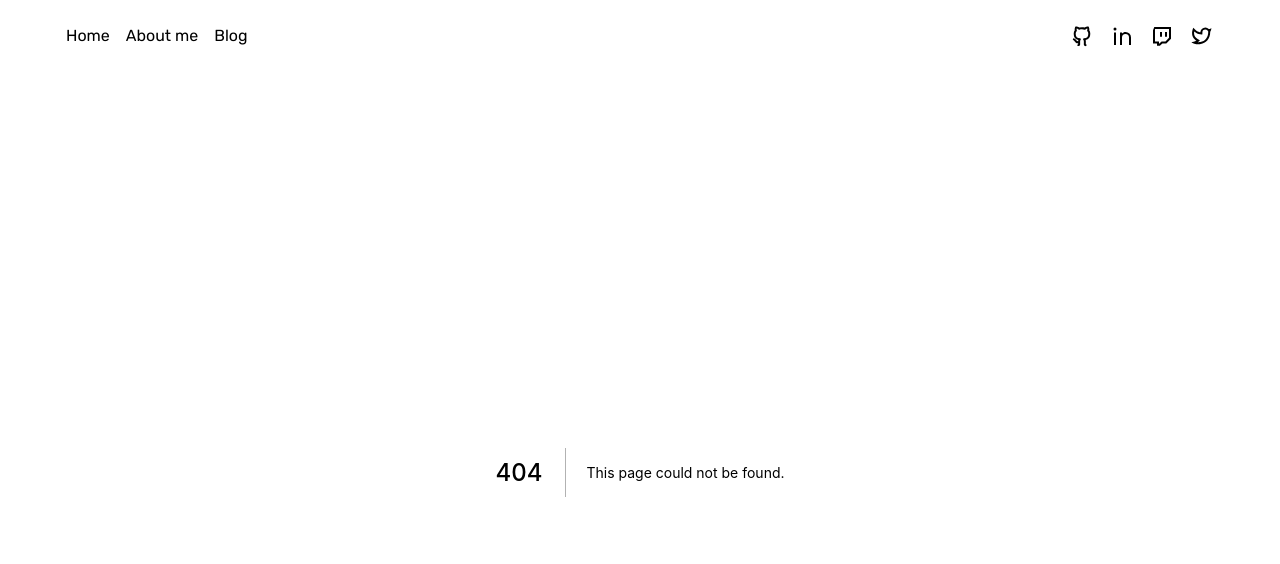
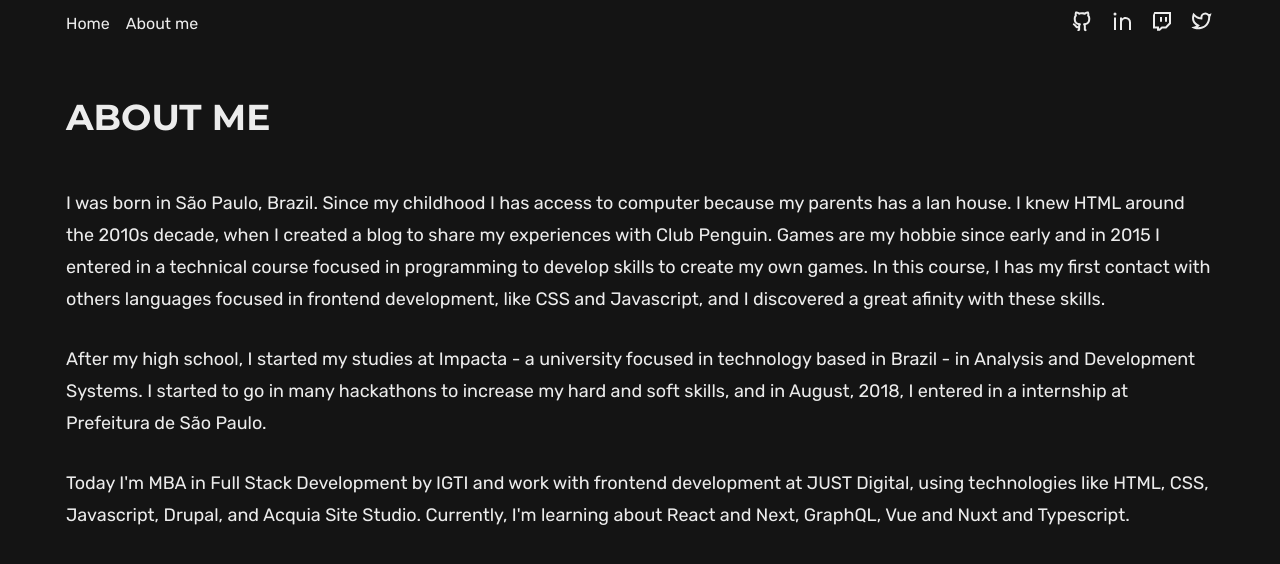
Before and after one commit to gitlherme/personal-site, a Next.js app: page /about in a window 1280 px wide. Before the commit this address had no page. Shown: the top 564 px of the page. Built offline with nearby package versions, Linux system fonts and the light colour scheme.

Commit message:
feat: finish home and about me

```diff
--- a/src/components/Header.tsx
+++ b/src/components/Header.tsx
@@ -4,7 +4,7 @@
 
 export function Header() {
   return (
-    <Flex as="header" justify="space-between" pt="6" pb="6" align="center">
+    <Flex as="header" justify="space-between" h="48px" align="center">
       <NavigationMenu />
       <SocialMediaBlock />
     </Flex>
--- a/src/components/NavigationMenu.tsx
+++ b/src/components/NavigationMenu.tsx
@@ -1,18 +1,11 @@
-import { Flex, Link as ChakraLink } from "@chakra-ui/react";
+import { Flex } from "@chakra-ui/react";
 import Link from "next/link";
 
 export function NavigationMenu() {
   return (
     <Flex as="nav" gap="4" justify="center">
-      <ChakraLink>
-        <Link href="/">Home</Link>
-      </ChakraLink>
-      <ChakraLink>
-        <Link href="/about">About me</Link>
-      </ChakraLink>
-      <ChakraLink>
-        <Link href="/about">Blog</Link>
-      </ChakraLink>
+      <Link href="/">Home</Link>
+      <Link href="/about">About me</Link>
     </Flex>
   )
 }
--- a/src/components/SocialMediaBlock.tsx
+++ b/src/components/SocialMediaBlock.tsx
@@ -1,12 +1,20 @@
-import { Flex, Icon } from "@chakra-ui/react";
-import { RiGithubLine, RiLinkedinLine, RiTwitchLine, RiTwitterLine } from 'react-icons/ri'
+import { Flex, Icon, Link } from "@chakra-ui/react";
+import { RiGithubLine, RiLinkedinLine, RiTwitchLine, RiTwitterLine } from 'react-icons/ri';
 export function SocialMediaBlock() {
   return (
     <Flex gap="4">
-      <Icon as={RiGithubLine} fontSize="24px" />
-      <Icon as={RiLinkedinLine} fontSize="24px" />
-      <Icon as={RiTwitchLine} fontSize="24px" />
-      <Icon as={RiTwitterLine} fontSize="24px" />
+      <Link href="https://github.com/githerme" isExternal>
+        <Icon as={RiGithubLine} fontSize="24px" />
+      </Link>
+      <Link href="https://linkedin.com/in/githerme" isExternal>
+        <Icon as={RiLinkedinLine} fontSize="24px" />
+      </Link>
+      <Link href="https://twitch.tv/githerme" isExternal>
+        <Icon as={RiTwitchLine} fontSize="24px" />
+      </Link>
+      <Link href="https://twitter.com/githerme" isExternal>
+        <Icon as={RiTwitterLine} fontSize="24px" />
+      </Link>
     </Flex>
   )
 }
--- a/src/pages/_document.tsx
+++ b/src/pages/_document.tsx
@@ -1,5 +1,5 @@
 
-import Document, { Html, Head, Main, NextScript } from "next/document";
+import Document, { Head, Html, Main, NextScript } from "next/document";
 
 export default class MyDocument extends Document {
   render() {
@@ -9,7 +9,6 @@
           <link rel="preconnect" href="https://fonts.googleapis.com" />
           <link rel="preconnect" href="https://fonts.gstatic.com" crossOrigin="true" />
           <link href="https://fonts.googleapis.com/css2?family=Montserrat:wght@700;800;900&family=Rubik:wght@300;400;600&display=swap" rel="stylesheet"/>
-          <title>Guilherme Vieira.</title>
         </Head>
         <body>
           <Main />
--- /dev/null
+++ b/src/pages/about.tsx
@@ -0,0 +1,20 @@
+import { Flex, Heading, Text, VStack } from "@chakra-ui/react";
+
+export default function About() {
+  return (
+    <Flex direction="column" mt="3rem">
+      <Heading as="h1" mb="3rem">ABOUT ME</Heading>
+      <VStack gap="20px" fontSize="18px">
+        <Text>
+          I was born in São Paulo, Brazil. Since my childhood I has access to computer because my parents has a lan house. I knew HTML around the 2010s decade, when I created a blog to share my experiences with Club Penguin. Games are my hobbie since early and in 2015 I entered in a technical course focused in programming to develop skills to create my own games. In this course, I has my first contact with others languages focused in frontend development, like CSS and Javascript, and I discovered a great afinity with these skills.
+        </Text>
+        <Text>
+          After my high school, I started my studies at Impacta - a university focused in technology based in Brazil - in Analysis and Development Systems. I started to go in many hackathons to increase my hard and soft skills, and in August, 2018, I entered in a internship at Prefeitura de São Paulo.
+        </Text>
+        <Text>
+          Today I&apos;m MBA in Full Stack Development by IGTI and work with frontend development at JUST Digital, using technologies like HTML, CSS, Javascript, Drupal, and Acquia Site Studio. Currently, I&apos;m learning about React and Next, GraphQL, Vue and Nuxt and Typescript.
+        </Text>
+      </VStack>
+    </Flex>
+  )
+}
--- a/src/pages/index.tsx
+++ b/src/pages/index.tsx
@@ -1,10 +1,14 @@
 import { Flex } from '@chakra-ui/react'
 import type { NextPage } from 'next'
+import Head from 'next/head'
 import { HeroSection } from '../components/HeroSection'
 
 const Home: NextPage = () => {
   return (
-   <Flex h="100vh" align="center">
+   <Flex h="calc(100vh - 48px)"  align="center">
+     <Head>
+      <title>Guilherme Vieira.</title>
+     </Head>
      <HeroSection />
    </Flex>
   )
--- a/styles/theme.ts
+++ b/styles/theme.ts
@@ -1,23 +1,30 @@
 import { extendTheme } from "@chakra-ui/react";
 
 export const theme = extendTheme({
-  components: {
-    Divider: {
-      baseStyle: {
-        colorScheme: 'red',
+  styles: {
+    global: {
+      body : {
+        bg: 'blackAlpha.900',
+        color: 'whiteAlpha.900',
+      },
+      a: {
+        _hover: {
+          color: "red.300",
+          textDecoration: "none"
+        }
+      },
+      p: {
+        lineHeight: "32px"
       }
+    }
+  },
+  colors: {
+    brand: {
+      400: "red.400",
     }
   },
   fonts: {
     heading: 'Montserrat, sans-serif',
     body: 'Rubik, sans-serif',
   },
-  styles: {
-    global: {
-      body : {
-        bg: 'blackAlpha.900',
-        color: 'whiteAlpha.900',
-      }
-    }
-  }
 })
```
Also changed, not shown: src/components/Divider.tsx (added, +7 -0 lines), src/components/HeroSection.tsx (+7 -6 lines).
